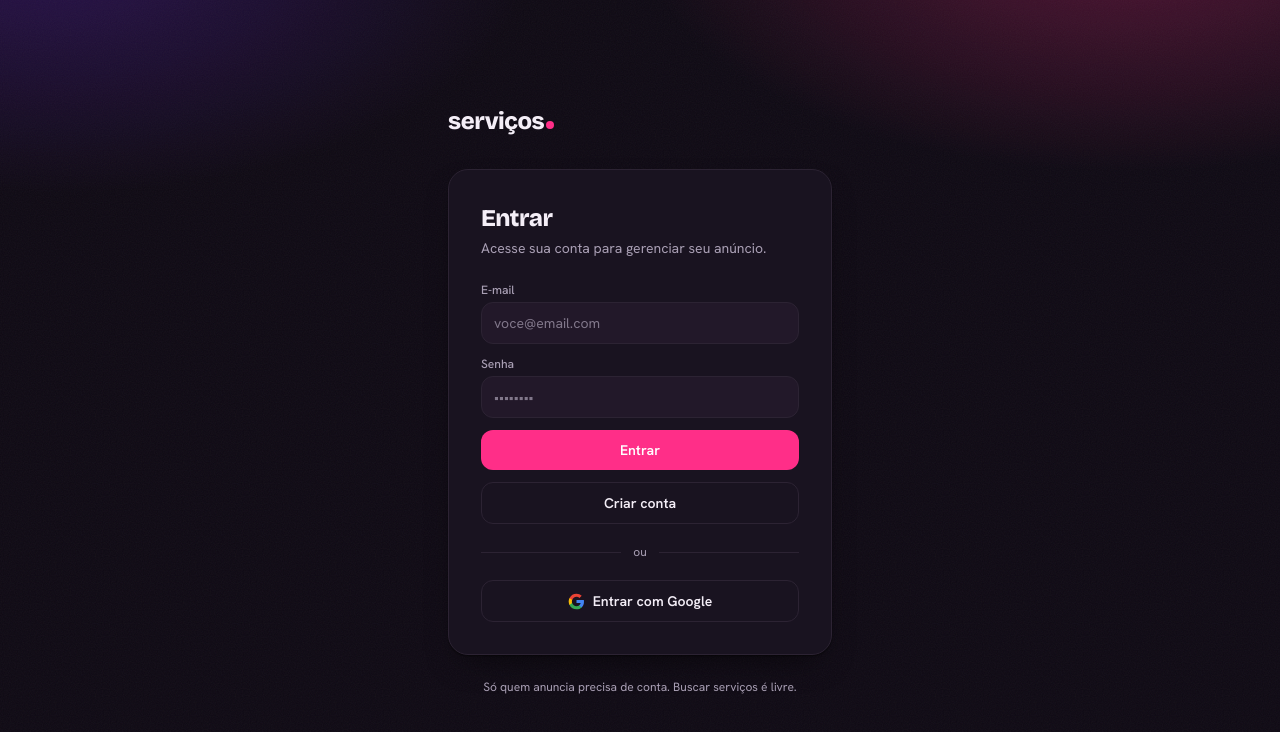
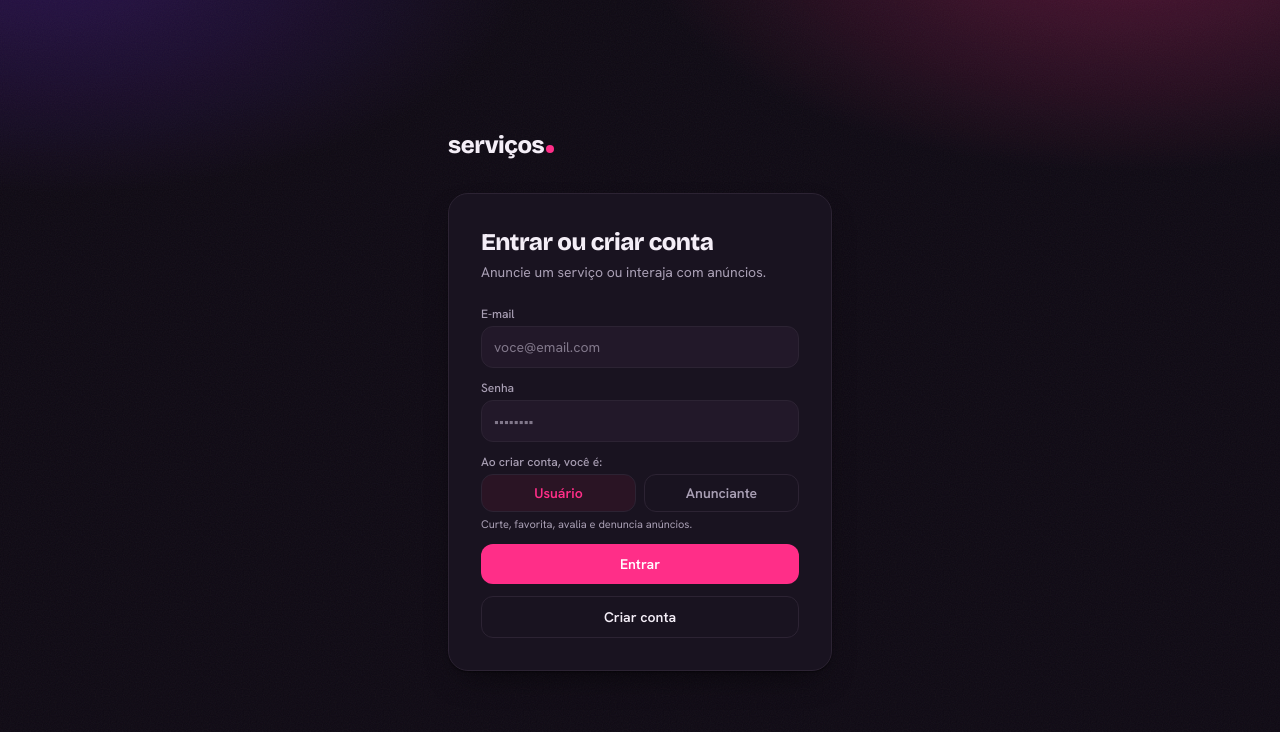
Before and after one commit to hipercompanycode/vitrine_vip, a Next.js app: page /login in a window 1280 px wide. Shown: the top 732 px of the page. Built offline with nearby package versions, Linux system fonts and the light colour scheme; no server answers.

Commit message:
feat: cadastro com papel (comum/anunciante), remove Google

```diff
--- a/src/app/login/page.tsx
+++ b/src/app/login/page.tsx
@@ -3,14 +3,16 @@ import { useState } from "react";
 import Link from "next/link";
 import { createBrowserClient } from "@/lib/supabase/browser";
 
+type Role = "comum" | "anunciante";
+
 export default function LoginPage() {
   const supabase = createBrowserClient();
   const [email, setEmail] = useState("");
   const [senha, setSenha] = useState("");
+  const [role, setRole] = useState<Role>("comum");
   const [msg, setMsg] = useState("");
   const [msgType, setMsgType] = useState<"error" | "info">("info");
-  const [loading, setLoading] = useState<"" | "entrar" | "cadastrar" | "google">("");
-
+  const [loading, setLoading] = useState<"" | "entrar" | "cadastrar">("");
   const busy = loading !== "";
 
   async function entrar() {
@@ -21,7 +23,7 @@ export default function LoginPage() {
       setMsg(error.message);
       setLoading("");
     } else {
-      window.location.href = "/perfil";
+      window.location.href = "/";
     }
   }
 
@@ -30,25 +32,14 @@ export default function LoginPage() {
     const { error } = await supabase.auth.signUp({
       email,
       password: senha,
-      options: { emailRedirectTo: `${window.location.origin}/auth/callback` },
+      options: {
+        data: { role },
+        emailRedirectTo: `${window.location.origin}/auth/callback`,
+      },
     });
     setMsgType(error ? "error" : "info");
     setMsg(error ? error.message : "Enviamos um e-mail de confirmação. Verifique sua caixa de entrada.");
     setLoading("");
-  }
-
-  async function google() {
-    setLoading("google");
-    const { error } = await supabase.auth.signInWithOAuth({
-      provider: "google",
-      options: { redirectTo: `${window.location.origin}/auth/callback` },
-    });
-    if (error) {
-      setMsgType("error");
-      setMsg(error.message);
-      setLoading("");
-    }
-    // sucesso: o navegador é redirecionado para o Google.
   }
 
   return (
@@ -60,118 +51,57 @@ export default function LoginPage() {
         </Link>
 
         <div className="rounded-card border border-line bg-surface p-6 shadow-card sm:p-8">
-          <h1 className="font-display text-2xl font-extrabold tracking-tight text-ink">Entrar</h1>
-          <p className="mt-1 text-sm text-muted">Acesse sua conta para gerenciar seu anúncio.</p>
+          <h1 className="font-display text-2xl font-extrabold tracking-tight text-ink">Entrar ou criar conta</h1>
+          <p className="mt-1 text-sm text-muted">Anuncie um serviço ou interaja com anúncios.</p>
 
-          <form
-            className="mt-6 space-y-3"
-            onSubmit={(e) => {
-              e.preventDefault();
-              entrar();
-            }}
-          >
-            <Field
-              label="E-mail"
-              type="email"
-              placeholder="voce@email.com"
-              value={email}
-              onChange={setEmail}
-              autoComplete="email"
-            />
-            <Field
-              label="Senha"
-              type="password"
-              placeholder="••••••••"
-              value={senha}
-              onChange={setSenha}
-              autoComplete="current-password"
-            />
+          <form className="mt-6 space-y-3" onSubmit={(e) => { e.preventDefault(); entrar(); }}>
+            <label className="block">
+              <span className="mb-1 block text-xs font-medium text-muted">E-mail</span>
+              <input type="email" value={email} onChange={(e) => setEmail(e.target.value)}
+                autoComplete="email" placeholder="voce@email.com"
+                className="w-full rounded-input border border-line bg-surface-2 px-3 py-2.5 text-sm text-ink placeholder:text-muted/70 focus:border-accent focus:outline-none" />
+            </label>
+            <label className="block">
+              <span className="mb-1 block text-xs font-medium text-muted">Senha</span>
+              <input type="password" value={senha} onChange={(e) => setSenha(e.target.value)}
+                autoComplete="current-password" placeholder="••••••••"
+                className="w-full rounded-input border border-line bg-surface-2 px-3 py-2.5 text-sm text-ink placeholder:text-muted/70 focus:border-accent focus:outline-none" />
+            </label>
 
-            <button
-              type="submit"
-              disabled={busy}
-              className="w-full rounded-input bg-accent py-2.5 text-sm font-semibold text-white transition-all hover:bg-accent-strong active:scale-[0.98] disabled:opacity-60"
-            >
+            <div>
+              <span className="mb-1 block text-xs font-medium text-muted">Ao criar conta, você é:</span>
+              <div className="grid grid-cols-2 gap-2">
+                {([["comum", "Usuário"], ["anunciante", "Anunciante"]] as const).map(([val, label]) => (
+                  <button key={val} type="button" onClick={() => setRole(val)}
+                    className={`rounded-input border px-3 py-2 text-sm font-semibold transition-colors ${
+                      role === val ? "border-accent bg-accent-soft text-accent" : "border-line text-muted hover:text-ink"
+                    }`}>
+                    {label}
+                  </button>
+                ))}
+              </div>
+              <p className="mt-1 text-[11px] text-muted">
+                {role === "anunciante" ? "Publica 1 anúncio (assinatura)." : "Curte, favorita, avalia e denuncia anúncios."}
+              </p>
+            </div>
+
+            <button type="submit" disabled={busy}
+              className="w-full rounded-input bg-accent py-2.5 text-sm font-semibold text-white transition-all hover:bg-accent-strong active:scale-[0.98] disabled:opacity-60">
               {loading === "entrar" ? "Entrando…" : "Entrar"}
             </button>
-            <button
-              type="button"
-              onClick={cadastrar}
-              disabled={busy}
-              className="w-full rounded-input border border-line bg-surface py-2.5 text-sm font-semibold text-ink transition-colors hover:bg-accent-soft disabled:opacity-60"
-            >
+            <button type="button" onClick={cadastrar} disabled={busy}
+              className="w-full rounded-input border border-line bg-surface py-2.5 text-sm font-semibold text-ink transition-colors hover:bg-accent-soft disabled:opacity-60">
               {loading === "cadastrar" ? "Criando…" : "Criar conta"}
             </button>
           </form>
 
-          <div className="my-5 flex items-center gap-3 text-xs text-muted">
-            <span className="h-px flex-1 bg-line" />
-            ou
-            <span className="h-px flex-1 bg-line" />
-          </div>
-
-          <button
-            type="button"
-            onClick={google}
-            disabled={busy}
-            className="flex w-full items-center justify-center gap-2 rounded-input border border-line bg-surface py-2.5 text-sm font-semibold text-ink transition-colors hover:bg-surface-2 disabled:opacity-60"
-          >
-            <svg width="17" height="17" viewBox="0 0 24 24" aria-hidden="true">
-              <path fill="#4285F4" d="M22.56 12.25c0-.78-.07-1.53-.2-2.25H12v4.26h5.92a5.06 5.06 0 0 1-2.2 3.32v2.77h3.57c2.08-1.92 3.27-4.74 3.27-8.1z" />
-              <path fill="#34A853" d="M12 23c2.97 0 5.46-.98 7.28-2.66l-3.57-2.77c-.98.66-2.23 1.06-3.71 1.06-2.86 0-5.29-1.93-6.16-4.53H2.18v2.84A11 11 0 0 0 12 23z" />
-              <path fill="#FBBC05" d="M5.84 14.1a6.6 6.6 0 0 1 0-4.2V7.06H2.18a11 11 0 0 0 0 9.88l3.66-2.84z" />
-              <path fill="#EA4335" d="M12 5.38c1.62 0 3.06.56 4.21 1.64l3.15-3.15C17.45 2.09 14.97 1 12 1A11 11 0 0 0 2.18 7.06l3.66 2.84C6.71 7.31 9.14 5.38 12 5.38z" />
-            </svg>
-            {loading === "google" ? "Redirecionando…" : "Entrar com Google"}
-          </button>
-
           {msg && (
-            <p
-              className={`mt-4 rounded-input px-3 py-2 text-sm ${
-                msgType === "error"
-                  ? "bg-red-50 text-red-700"
-                  : "bg-accent-soft text-accent-strong"
-              }`}
-            >
+            <p className={`mt-4 rounded-input px-3 py-2 text-sm ${msgType === "error" ? "bg-red-50 text-red-700" : "bg-accent-soft text-accent-strong"}`}>
               {msg}
             </p>
           )}
         </div>
-
-        <p className="mt-6 text-center text-xs text-muted">
-          Só quem anuncia precisa de conta. Buscar serviços é livre.
-        </p>
       </div>
     </main>
   );
 }
-
-function Field({
-  label,
-  value,
-  onChange,
-  type = "text",
-  placeholder,
-  autoComplete,
-}: {
-  label: string;
-  value: string;
-  onChange: (v: string) => void;
-  type?: string;
-  placeholder?: string;
-  autoComplete?: string;
-}) {
-  return (
-    <label className="block">
-      <span className="mb-1 block text-xs font-medium text-muted">{label}</span>
-      <input
-        type={type}
-        value={value}
-        onChange={(e) => onChange(e.target.value)}
-        placeholder={placeholder}
-        autoComplete={autoComplete}
-        className="w-full rounded-input border border-line bg-surface-2 px-3 py-2.5 text-sm text-ink placeholder:text-muted/70 focus:border-accent focus:outline-none"
-      />
-    </label>
-  );
-}
```
